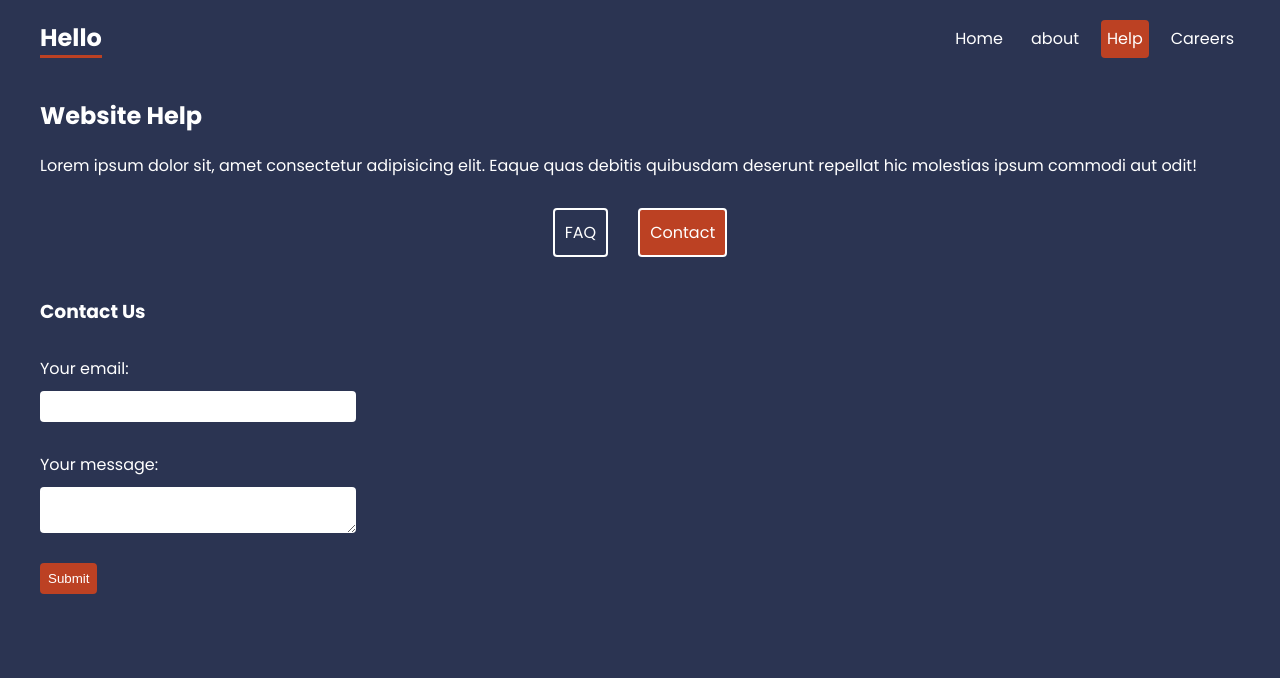
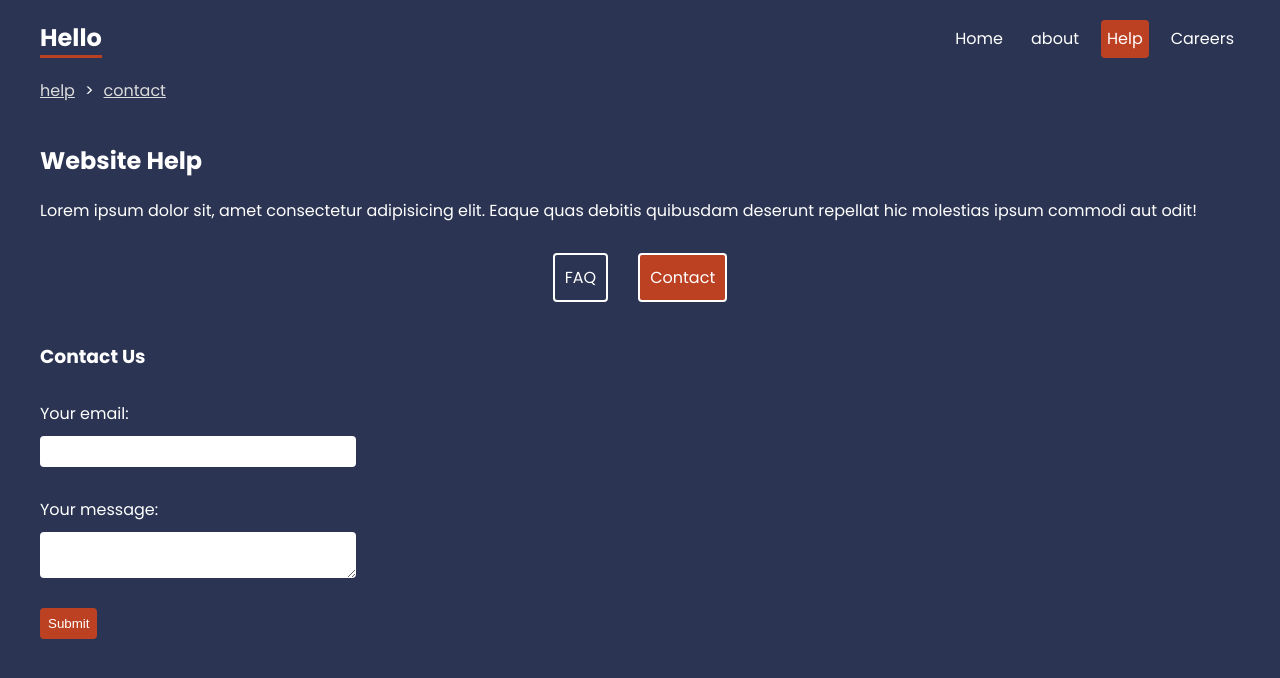
Before and after one commit to Saswata777/Reacrt-router-2, a React (Create React App) app: page /help/contact in a window 1280 px wide. Shown: the top 678 px of the page. Built offline with nearby package versions, Linux system fonts and the light colour scheme.

Commit message:
Form action in React Router Dom Componet

```diff
--- a/src/App.js
+++ b/src/App.js
@@ -6,7 +6,7 @@
 
 import RootLayout from './layout/rootLayout';
 import Faq from './Pages/help/faq';
-import Contact from './Pages/help/contact';
+import Contact, { contactAction } from './Pages/help/contact';
 import HelpLayout from './layout/helpLayout';
 import NotFound from './Pages/notFound';
 import CareerLayout from './layout/careerLayout';
@@ -25,7 +25,7 @@
               <Route path='about' element={<About />} />
               <Route path='help' element={<HelpLayout />}>
                   <Route path='faq' element={<Faq />} />
-                  <Route path='contact' element={<Contact />} />
+                  <Route path='contact' element={<Contact />} action={contactAction} />
               </Route>
 
               <Route path='careers' element={<CareerLayout />} errorElement={<CareerErrorDetails />}>
--- a/src/Pages/help/contact.jsx
+++ b/src/Pages/help/contact.jsx
@@ -1,10 +1,16 @@
 import React from 'react'
+import { Form, redirect, useActionData } from 'react-router-dom'
+
+
 
 const Contact = () => {
+
+  const data = useActionData()
+
   return (
     <div className="contact">
     <h3>Contact Us</h3>
-    <form>
+    <Form method='post' action='/help/contact'>
       <label>
         <span>Your email:</span>
         <input type="email" name="email" required />
@@ -14,9 +20,30 @@
         <textarea name="message" required></textarea>
       </label>
       <button>Submit</button>
-    </form>
+      {data && data.error && <p>{data.error}</p>}
+    </Form>
   </div>
   )
 }
 
 export default Contact
+
+export const contactAction = async({request})=>{
+  const data = await request.formData()
+
+  const submission ={
+    email: data.get('email'),
+    message : data.get('message')
+  }
+
+  console.log(submission);
+
+  if(submission.message.length < 10){
+    return {error: 'Message must be over 10 chars long.'}
+  }
+
+
+
+  return redirect('/')
+
+}
--- /dev/null
+++ b/src/components/breadCrumbs.jsx
@@ -0,0 +1,28 @@
+import React from 'react'
+import { useLocation, Link } from "react-router-dom"
+
+const BreadCrumbs = () => {
+
+    const location = useLocation()
+    console.log(location);
+
+    let currentLink = ''
+
+    const crumbs = location.pathname.split('/').filter(crumb => crumb !== '').map(crumb => {
+        currentLink += `/${crumb}`
+
+        return (
+          <div className="crumb" key={crumb}>
+            <Link to={currentLink}>{crumb}</Link>
+          </div>
+        )
+      })
+
+  return (
+    <div className="breadcrumbs">
+        {crumbs}
+    </div>
+  )
+}
+
+export default BreadCrumbs
--- a/src/index.css
+++ b/src/index.css
@@ -134,3 +134,22 @@
 }
 
 /* breadcrumbs */
+
+.breadcrumbs {
+  max-width: 1200px;
+  margin: 20px auto;
+}
+.breadcrumbs > *{
+  display: inline-block;
+  margin-right: 10px;
+}
+.breadcrumbs .crumb:after {
+  content: '>';
+  margin-left: 10px;
+}
+.breadcrumbs .crumb:last-child:after {
+  display: none;
+}
+.breadcrumbs .crumb a {
+  color: #ddd;
+}
--- a/src/layout/rootLayout.jsx
+++ b/src/layout/rootLayout.jsx
@@ -1,5 +1,6 @@
 import React from 'react'
 import { NavLink, Outlet } from 'react-router-dom'
+import BreadCrumbs from '../components/breadCrumbs'
 
 const RootLayout = () => {
   return (
@@ -14,6 +15,7 @@
                </nav>
         </header>
 
+    <BreadCrumbs />
     <main>
         <Outlet />
     </main>
```
